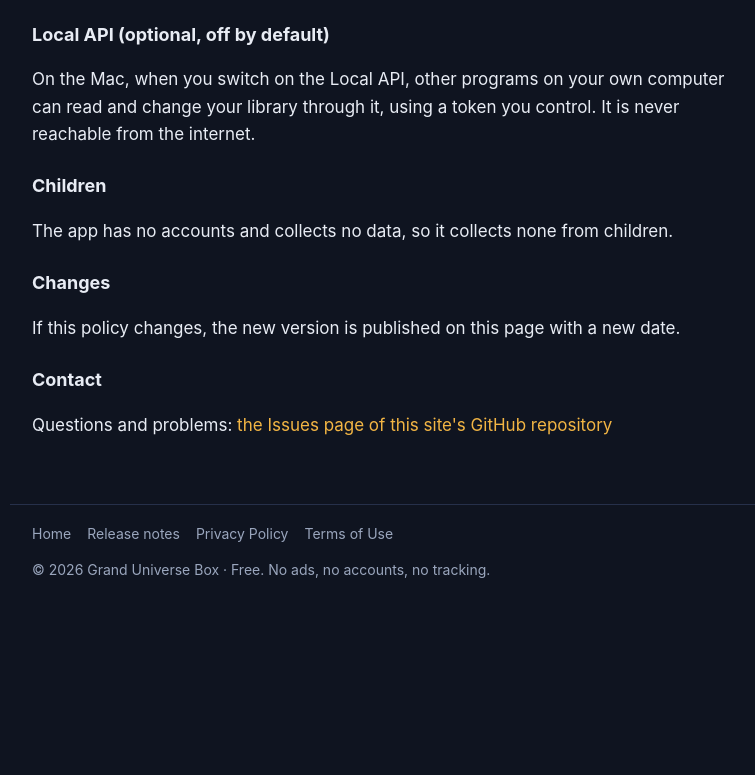
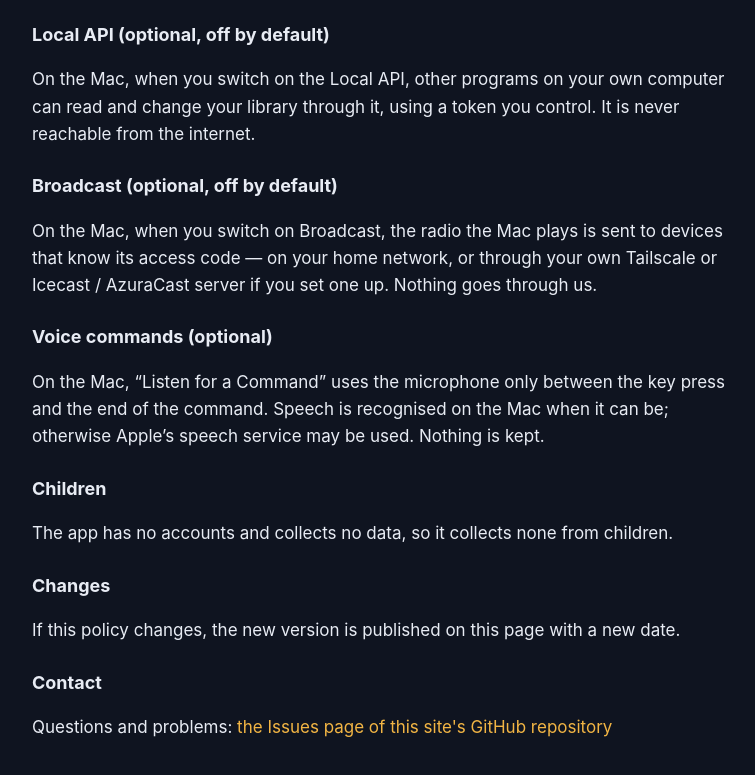
Before and after one commit to narek-davtyan/granduniversebox, a plain HTML site: page privacy.html in a window 1280 px wide. Shown: the part 1019-1794 px from the top of the page, without its empty margins (250-1005 px from the left). Before the commit the page ends 1645 px from the top, so only its background shows below. Drawn offline with Linux system fonts and the light colour scheme.

Commit message:
Privacy: broadcast and voice commands

```diff
--- a/privacy.html
+++ b/privacy.html
@@ -14,7 +14,7 @@
 </header>
 <main>
 <h1>Privacy Policy</h1>
-<p class="meta">Grand Universe Box · Last updated 23 November 2026</p>
+<p class="meta">Grand Universe Box · Last updated 24 November 2026</p>
 
 <p class="note"><b>Short version:</b> Grand Universe Box collects no personal data. Everything happens on your device.</p>
 
@@ -36,6 +36,12 @@
 <h3>Local API (optional, off by default)</h3>
 <p>On the Mac, when you switch on the Local API, other programs on your own computer can read and change your library through it, using a token you control. It is never reachable from the internet.</p>
 
+<h3>Broadcast (optional, off by default)</h3>
+<p>On the Mac, when you switch on Broadcast, the radio the Mac plays is sent to devices that know its access code — on your home network, or through your own Tailscale or Icecast / AzuraCast server if you set one up. Nothing goes through us.</p>
+
+<h3>Voice commands (optional)</h3>
+<p>On the Mac, “Listen for a Command” uses the microphone only between the key press and the end of the command. Speech is recognised on the Mac when it can be; otherwise Apple’s speech service may be used. Nothing is kept.</p>
+
 <h3>Children</h3>
 <p>The app has no accounts and collects no data, so it collects none from children.</p>
 
```
